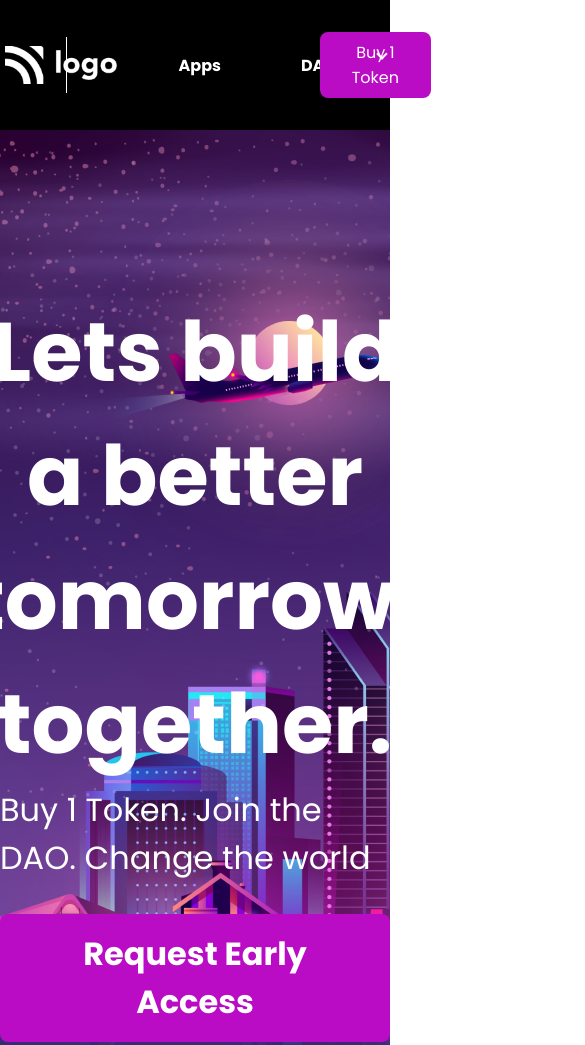
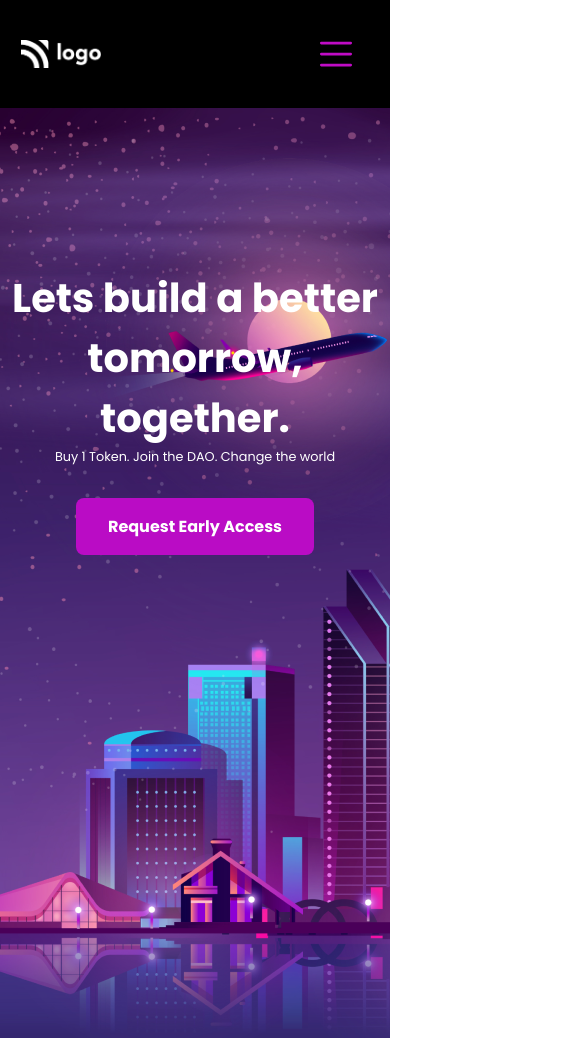
Before and after one commit to Ashish-Nagar-027/html-and-css-project-5, a plain HTML site: page index.html in a window 390 px wide. Shown: the top 1045 px of the page, 585 px wide, since content can reach past the window. Drawn offline with Linux system fonts and the light colour scheme.

Commit message:
responsiveness added

```diff
--- a/index.html
+++ b/index.html
@@ -16,7 +16,6 @@
       href="https://fonts.googleapis.com/css2?family=Montserrat:wght@600;700;800&display=swap"
       rel="stylesheet"
     />
-
     <link rel="stylesheet" href="style.css" />
     <title>Crypto Landing page</title>
   </head>
@@ -39,6 +38,13 @@
           </div>
           <div>
             <button class="button-small">Buy 1 Token</button>
+            <div id="ham"><svg xmlns="http://www.w3.org/2000/svg" class="icon icon-tabler icon-tabler-menu-2" width="44" height="44" viewBox="0 0 24 24" stroke-width="1.5" stroke="#C00CC5" fill="none" stroke-linecap="round" stroke-linejoin="round">
+              <path stroke="none" d="M0 0h24v24H0z" fill="none"/>
+              <line x1="4" y1="6" x2="20" y2="6" />
+              <line x1="4" y1="12" x2="20" y2="12" />
+              <line x1="4" y1="18" x2="20" y2="18" />
+            </svg>
+          </div>
           </div>
         </nav>
       </section>
--- a/style.css
+++ b/style.css
@@ -12,6 +12,10 @@
 ========================
 */
 
+#ham {
+    display: none;
+}
+
 .navbar{
     background-color: black;
     color: white;
@@ -25,14 +29,13 @@
     display: flex;
     justify-content: center;
 }
-.navbar div:nth-child(2) {
+
+#line {
     width: 1px;
     position: absolute;
     height: 3.5rem;
     left: 17vw;
     background: white;
-
-
 }
 .navbar div:nth-child(3) {
     width: 50vw;
@@ -131,3 +134,88 @@ button:hover {
     color: #BA0CC5;
     background-color: white;
 }
+
+
+
+@media only screen and (max-width: 1170px) {
+    .list-item {
+        margin: 0rem 0.5rem;
+    }
+    .navbar .grow-list .list li:first-child::after {
+        display: none;
+    }
+    .navbar div:nth-child(2) {
+        left: 19vw;
+    }
+
+    .hero-heading{
+        font-size: 4rem;
+    }
+    .hero-description {
+        font-size: 1.5rem;
+    }
+
+  }
+
+@media only screen and (max-width: 900px) {
+    .navbar div:nth-child(2) {
+        display: none;
+    }
+    .line {
+        display: none;
+    }
+    #ham {
+        display: flex;
+    }
+    .button-small {
+        display: none;
+    }
+    .grow-list {
+        display: none;
+    }
+
+    .navbar {
+        justify-content: space-between;
+    }
+
+    .hero-heading{
+        font-size: 3.5rem;
+    }
+    .hero-description {
+        font-size: 1rem;
+    }
+    .button-large {
+        font-size: 1.5rem;
+    }
+}
+
+@media only screen and (max-width: 600px) {
+    .hero-heading{
+        font-size: 2.5rem;
+        padding: 0;
+    }
+    .hero-description {
+        font-size: 0.8rem;
+    }
+    .button-large {
+        font-size:1rem ;
+    }
+    .logo{
+        width: 5rem;
+    }
+}
+@media only screen and (max-width: 300px) {
+    .hero-heading{
+        font-size: 1.5rem;
+        padding: 0;
+    }
+    .hero-description {
+        font-size: 0.5rem;
+    }
+    .button-large {
+        font-size:0.8rem ;
+    }
+    .logo{
+        width: 5rem;
+    }
+}
```
